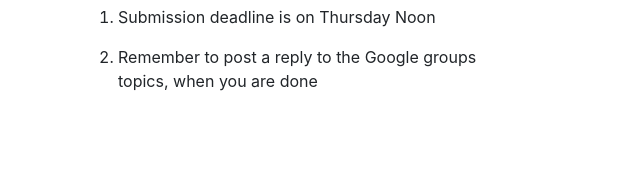
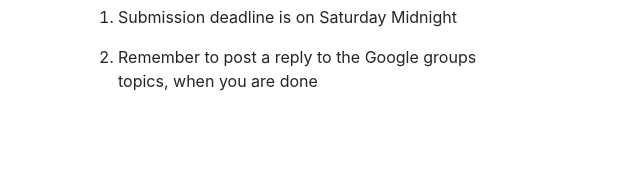
Before and after one commit to obaraIII/kamilimu-exercise, a website: page index.html in a window 1280 px wide. Shown: the part 1763-1938 px from the top of the page, 55-695 px from the left. Drawn offline with Linux system fonts and the light colour scheme.

Commit message:
update submission deadline

```diff
--- a/index.html
+++ b/index.html
@@ -113,7 +113,7 @@
             <div class="p-5">
               <h2 class="display-4">Rule #3: Submission</h2>
               <ol>
-                <li><p>Submission deadline is on Thursday Noon</p></li>
+                <li><p>Submission deadline is on Saturday Midnight</p></li>
                 <li><p>Remember to post a reply to the Google groups topics, when you are done</p></li>
               </ol>
             </div>
```
